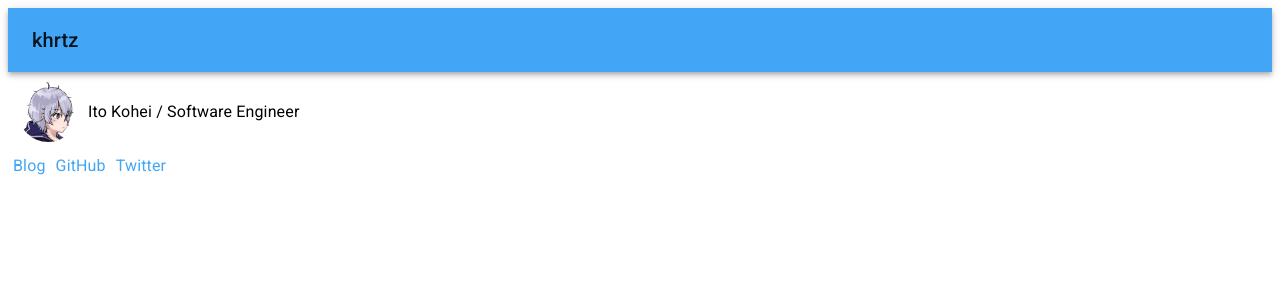
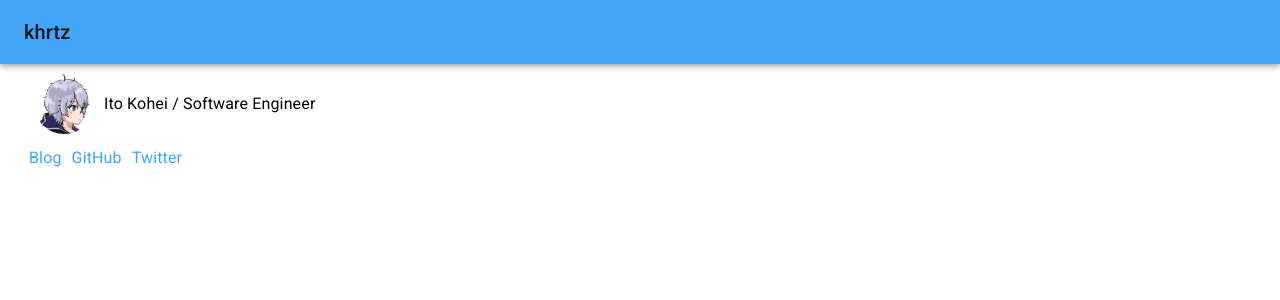
Before and after one commit to khrtz/my-portal, a React app: page / in a window 1280 px wide. Shown: the top 300 px of the page. Built offline with nearby package versions, Linux system fonts and the light colour scheme.

Commit message:
Add Container

```diff
--- a/src/components/home/home.tsx
+++ b/src/components/home/home.tsx
@@ -5,6 +5,7 @@ import Toolbar from '@material-ui/core/Toolbar';
 import Typography from '@material-ui/core/Typography'
 
 import { LinksPage } from '../links-page';
+import { Container } from '@material-ui/core';
 
 const useStyles = makeStyles({
   root: {
@@ -31,9 +32,11 @@ function SimpleAppBar() {
 export const Home = ({
 }) => {
   return (
-    <React.Fragment>
+    <React.StrictMode>
       <SimpleAppBar />
-      <LinksPage />
-    </React.Fragment>
+      <Container>
+        <LinksPage />
+      </Container>
+    </React.StrictMode>
   );
 }
--- a/src/index.html
+++ b/src/index.html
@@ -7,6 +7,11 @@
   <meta name="viewport" content="width=device-width, initial-scale=1">
   <link rel="stylesheet" href="https://fonts.googleapis.com/css?family=Roboto:300,400,500&display=swap" />
 </head>
+  <style>
+    body {
+      margin: 0
+    }
+  </style>
   <body>
     <div id="app"></div>
   </body>
```
